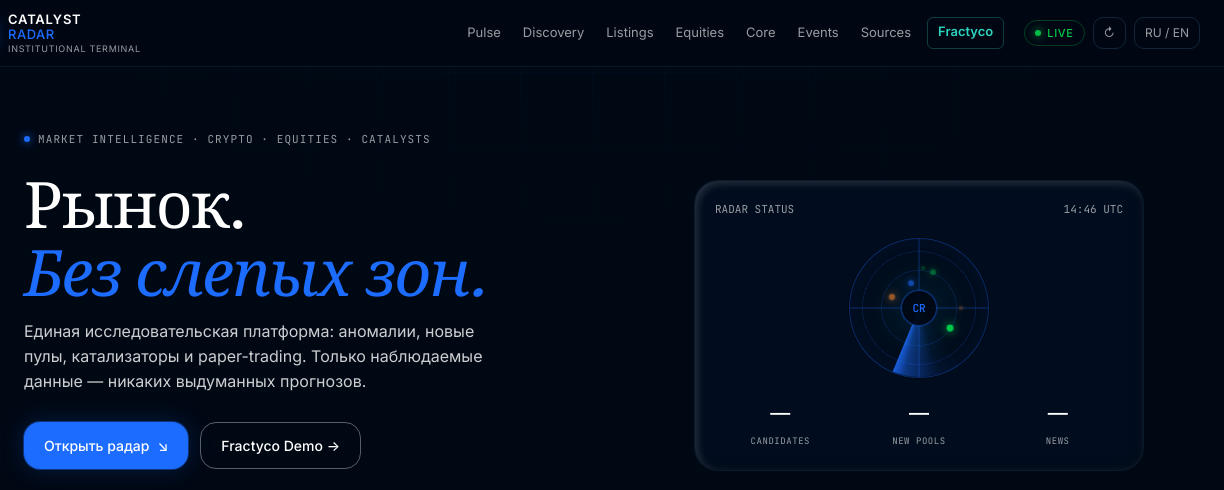
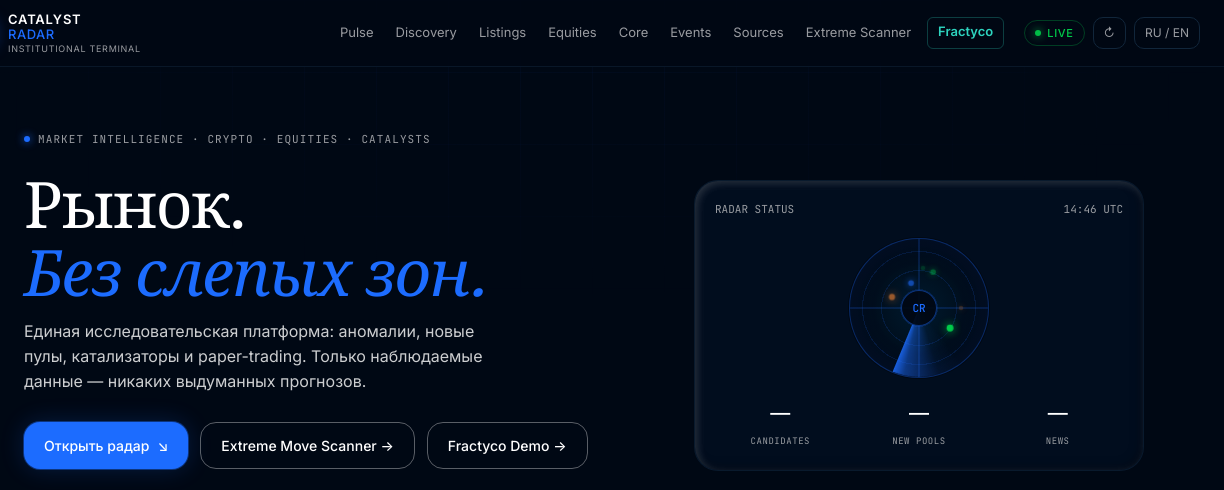
Before and after one commit to Alexberik/catalyst-radar, a plain HTML site: page index.html in a window 1280 px wide. Shown: the top 490 px of the page, 56-1280 px from the left. Drawn offline with nearby package versions, Linux system fonts and the light colour scheme; no server answers.

Commit message:
Add prominent Extreme Move Scanner navigation

```diff
--- a/index.html
+++ b/index.html
@@ -44,6 +44,7 @@
     <a href="#majors">Core</a>
     <a href="#geopolitics">Events</a>
     <a href="#sources">Sources</a>
+    <a href="./extreme-move.html">Extreme Scanner</a>
     <a href="./fractyco.html">Fractyco</a>
   </nav>
   <div class="top-actions">
@@ -61,6 +62,7 @@
       <p class="lead">Единая исследовательская платформа: аномалии, новые пулы, катализаторы и paper-trading. Только наблюдаемые данные — никаких выдуманных прогнозов.</p>
       <div class="hero-cta">
         <a class="btn btn-primary" href="#discovery">Открыть радар <span>↘</span></a>
+        <a class="btn btn-ghost" href="./extreme-move.html">Extreme Move Scanner →</a>
         <a class="btn btn-ghost" href="./fractyco.html">Fractyco Demo →</a>
       </div>
       <div class="hero-tags">
```
